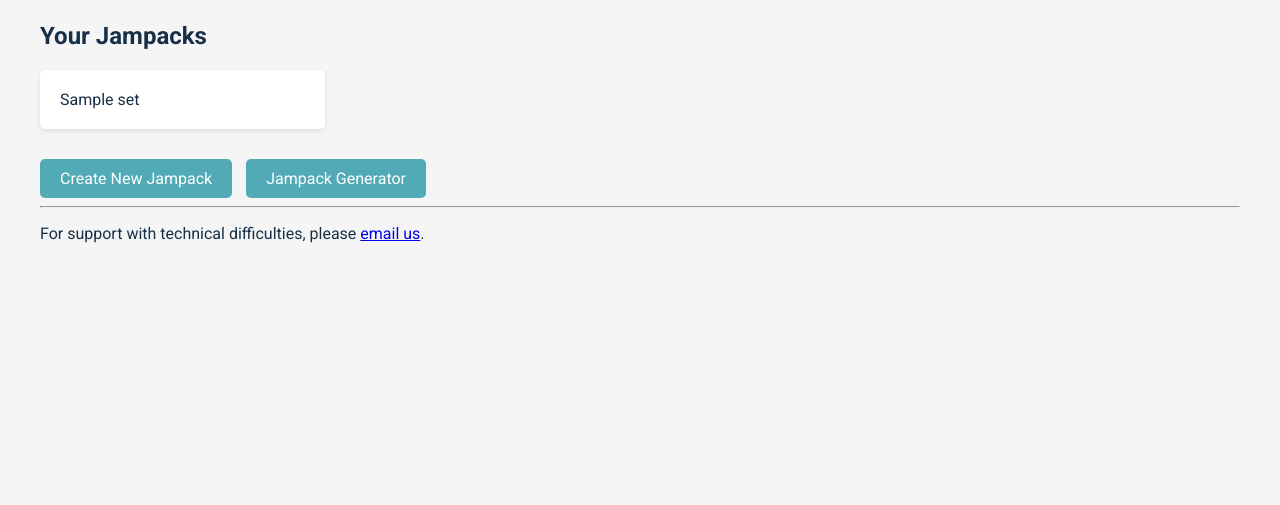
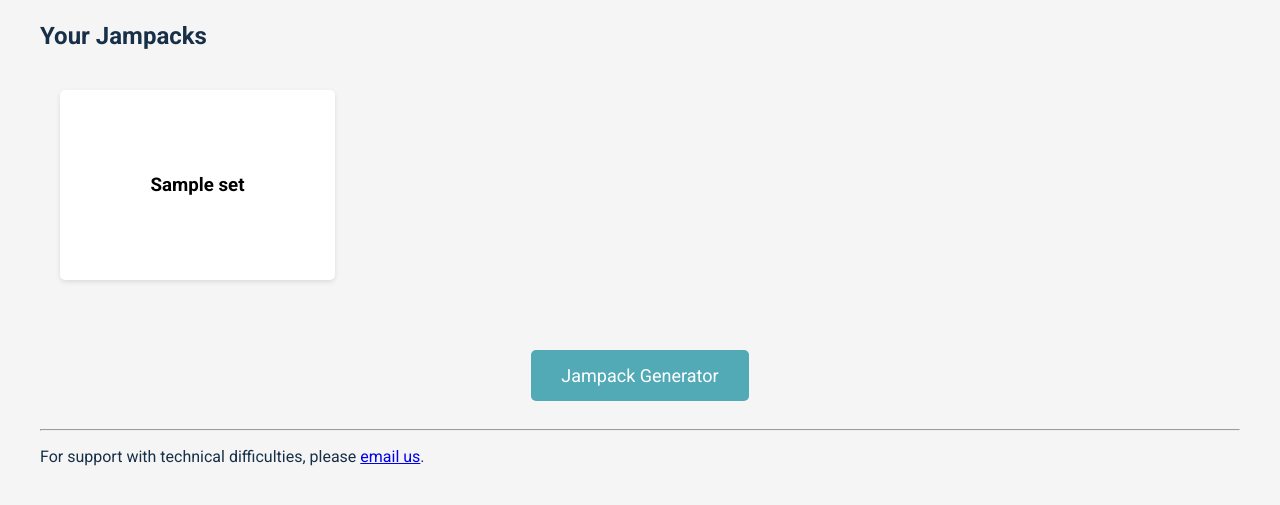
Before and after one commit to samcraftt/jamliterate, a Flask app: template templates/dashboard.html in a window 1280 px wide. Shown: the part 184-689 px from the top of the page. Run offline with Flask 3, Linux system fonts and the light colour scheme; the template is opened without the code that fills it: most values are stand-ins (such as "Sample title", 1, 10 or a date in 2020); parts of the project's set-up code (start-up, migrations or seed data) failed here and were passed over.

Commit message:
Update dashboard.html

```diff
--- a/templates/dashboard.html
+++ b/templates/dashboard.html
@@ -5,26 +5,64 @@
 .study-sets {
     display: grid;
     grid-template-columns: repeat(auto-fill, minmax(250px, 1fr));
-        gap: 20px;
+    gap: 20px; /* Gap between study sets */
     margin-top: 20px;
+    padding: 20px; /* Padding around the study sets grid */
 }
+
 .study-set {
     background-color: white;
     border-radius: 5px;
-        padding: 20px;
-        box-shadow: 0 2px 5px rgba(0,0,0,0.1);
+    box-shadow: 0 2px 5px rgba(0, 0, 0, 0.1);
     transition: transform 0.3s ease;
+    display: flex; /* Use flexbox for card content */
+    align-items: center; /* Center content vertically */
+    justify-content: center; /* Center content horizontally */
+    padding: 20px; /* Inner padding for card content */
+    height: 150px; /* Set a fixed height to prevent overlap */
+    overflow: hidden; /* Hide overflow if content exceeds height */
 }
+
+.study-set h3 {
+    margin: 0; /* Remove default margin */
+    color: #000; /* Set text color */
+    text-align: center; /* Center title text */
+    text-decoration: none; /* Ensure no underline */
+}
+
+.study-set-link {
+    text-decoration: none; /* Remove underline from the link */
+    color: inherit; /* Inherit color from parent element */
+    display: block; /* Make the link a block element */
+    height: 100%; /* Ensure link takes full height */
+    width: 100%; /* Ensure link takes full width */
+}
+
 .study-set:hover {
     transform: translateY(-5px);
 }
-    .study-set a {
-        color: var(--blue);
-        text-decoration: none;
-        font-weight: 500;
-    }
+
 .actions {
     margin-top: 30px;
+    display: flex; /* Use flexbox for buttons layout */
+    justify-content: center; /* Center the buttons */
+    padding: 20px; /* Padding around actions */
+}
+
+.btn {
+    background-color: #51aab6; /* Update button background color */
+    color: white; /* Button text color */
+    border: none; /* Remove default border */
+    border-radius: 5px; /* Rounded corners */
+    padding: 15px 30px; /* Increased padding for a bigger button */
+    font-size: 18px; /* Increased font size for better visibility */
+    cursor: pointer; /* Change cursor to pointer */
+    text-align: center; /* Center text */
+    text-decoration: none; /* Remove underline from links */
+}
+
+.btn:hover {
+    background-color: #007a8d; /* Darker shade on hover */
 }
 </style>
 {% endblock %}
@@ -40,15 +78,16 @@
 <h2>Your Jampacks</h2>
 <div class="study-sets">
     {% for set in study_sets %}
+    <a href="{{ url_for('study_set', set_id=set.id) }}" class="study-set-link">
         <div class="study-set">
-        <a href="{{ url_for('study_set', set_id=set.id) }}">{{ set.title }}</a>
+            <h3>{{ set.title }}</h3>
         </div>
+    </a>
     {% endfor %}
 </div>
 <div class="actions">
-    <a href="{{ url_for('create_jampack') }}" class="btn">Create New Jampack</a>
-    <a href="{{ url_for('jampack_generator') }}" class="btn" style="margin-left: 10px;">Jampack Generator</a>
+    <a href="{{ url_for('jampack_generator') }}" class="btn">Jampack Generator</a> <!-- Removed inline style -->
 </div>
 <hr>
-<p>For support with technical difficulties, please <a href="mailto:craftsa@bc.edu">email us</a>.</p>
+<p>For support with technical difficulties, please <a href="mailto:craftsam28@gmail.com">email us</a>.</p>
 {% endblock %}
```
Lines whose indentation alone changed are shown as unchanged.
